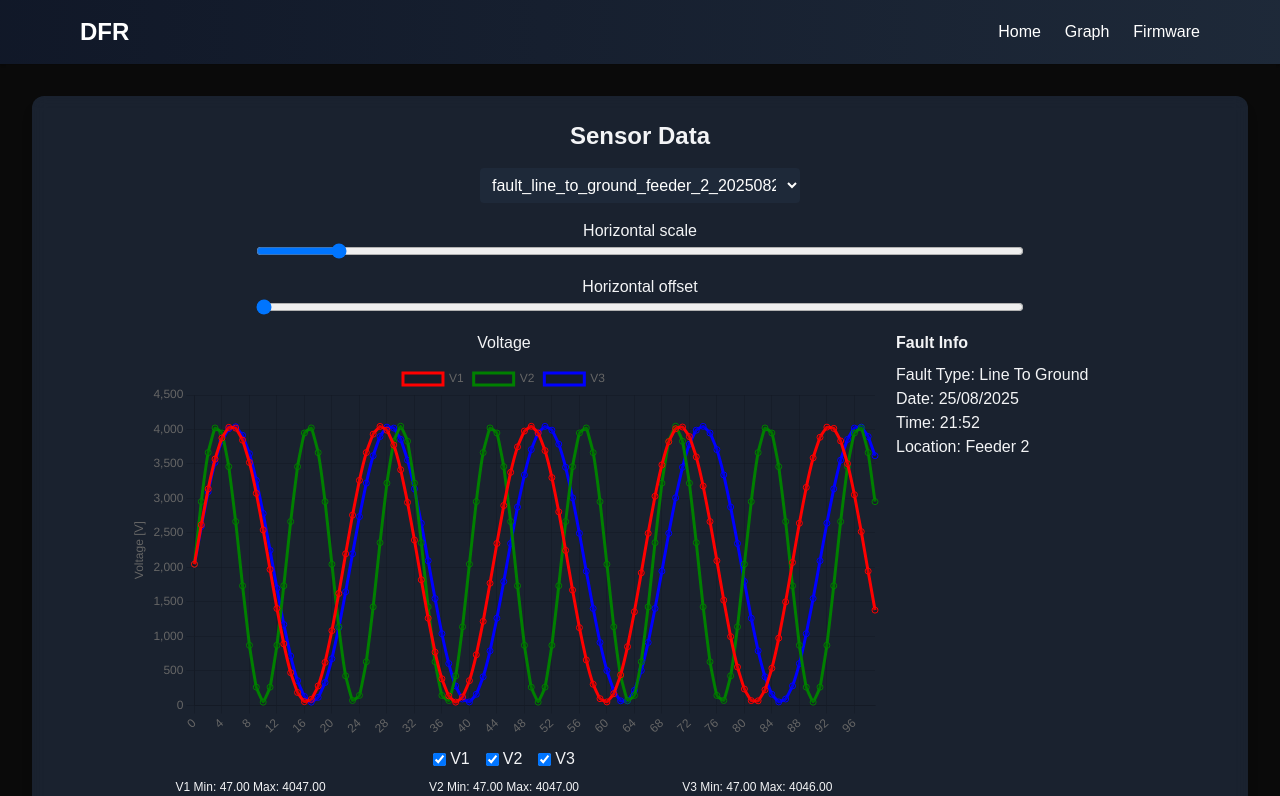
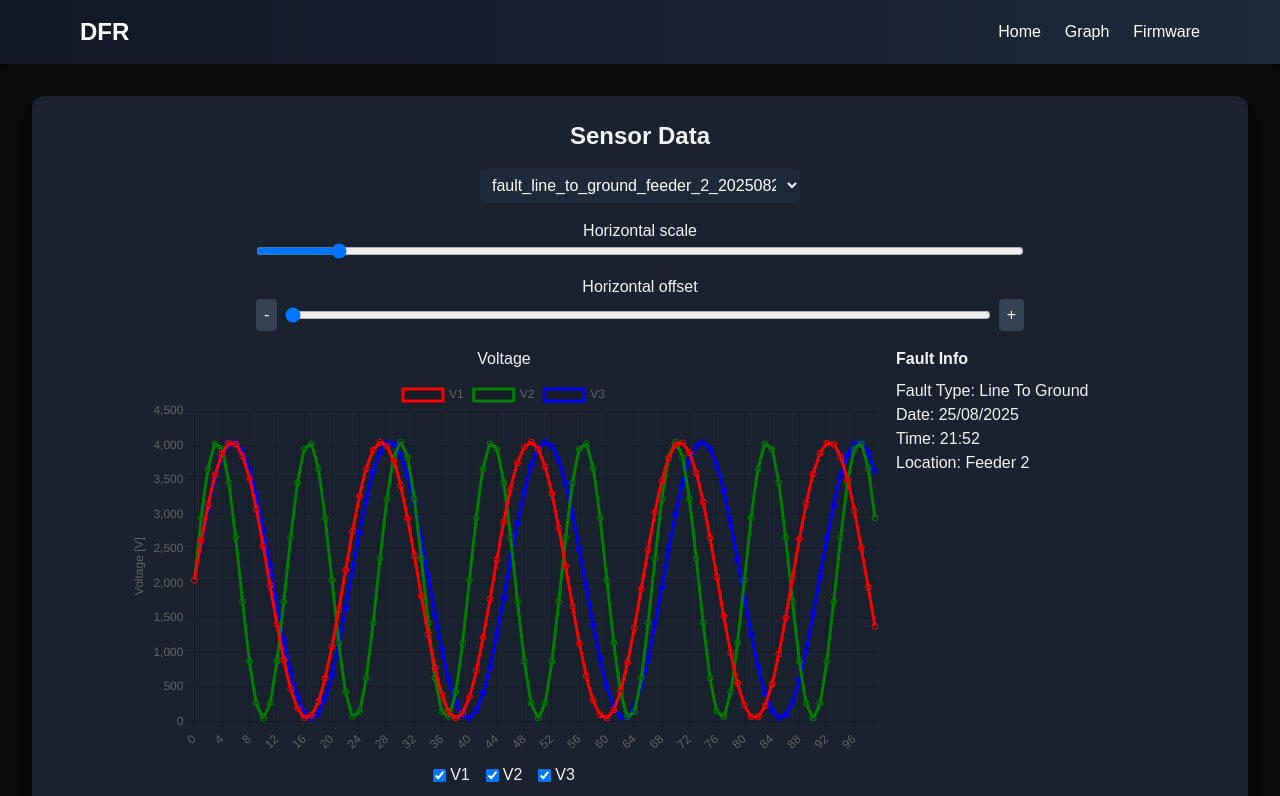
Before and after one commit to patthananb/dfr, a Next.js app: page /graph in a window 1280 px wide. Shown: the top 796 px of the page. Built offline with nearby package versions, Linux system fonts and the light colour scheme.

Commit message:
Add offset controls and disable chart animations

```diff
--- a/src/app/graph/page.js
+++ b/src/app/graph/page.js
@@ -65,6 +65,17 @@ const GraphPage = () => {
     time: '',
     faultLocation: '',
   });
+
+  const maxOffset = Math.max(0, (voltageData?.labels.length || 0) - scale);
+
+  const adjustOffset = delta => {
+    setOffset(prev => {
+      const next = prev + delta;
+      if (next < 0) return 0;
+      if (next > maxOffset) return maxOffset;
+      return next;
+    });
+  };
 
   useEffect(() => {
     const fetchFilenames = async () => {
@@ -173,14 +184,30 @@ const GraphPage = () => {
         <div className="w-full max-w-3xl mx-auto my-4">
           <label className="flex flex-col items-center">
             <span>Horizontal offset</span>
+            <div className="flex items-center w-full gap-2">
+              <button
+                type="button"
+                onClick={() => adjustOffset(-1)}
+                className="px-2 py-1 bg-gray-700 rounded text-white"
+              >
+                -
+              </button>
               <input
                 type="range"
                 min={0}
-              max={Math.max(0, (voltageData?.labels.length || 0) - scale)}
+                max={maxOffset}
                 value={offset}
                 onChange={(e) => setOffset(Number(e.target.value))}
-              className="w-full"
+                className="flex-grow"
               />
+              <button
+                type="button"
+                onClick={() => adjustOffset(1)}
+                className="px-2 py-1 bg-gray-700 rounded text-white"
+              >
+                +
+              </button>
+            </div>
           </label>
         </div>
         {voltageData && currentData ? (
@@ -196,6 +223,7 @@ const GraphPage = () => {
                     .map(ds => ({ ...ds, tension: 0.1, data: ds.data.slice(offset, offset + scale) })),
                 }}
                 options={{
+                  animation: false,
                   interaction: { mode: 'index', intersect: false },
                   plugins: { tooltip: { enabled: true } },
                   scales: {
@@ -238,6 +266,7 @@ const GraphPage = () => {
                     .map(ds => ({ ...ds, tension: 0.1, data: ds.data.slice(offset, offset + scale) })),
                 }}
                 options={{
+                  animation: false,
                   interaction: { mode: 'index', intersect: false },
                   plugins: { tooltip: { enabled: true } },
                   scales: {
```
Lines whose indentation alone changed are shown as unchanged.
